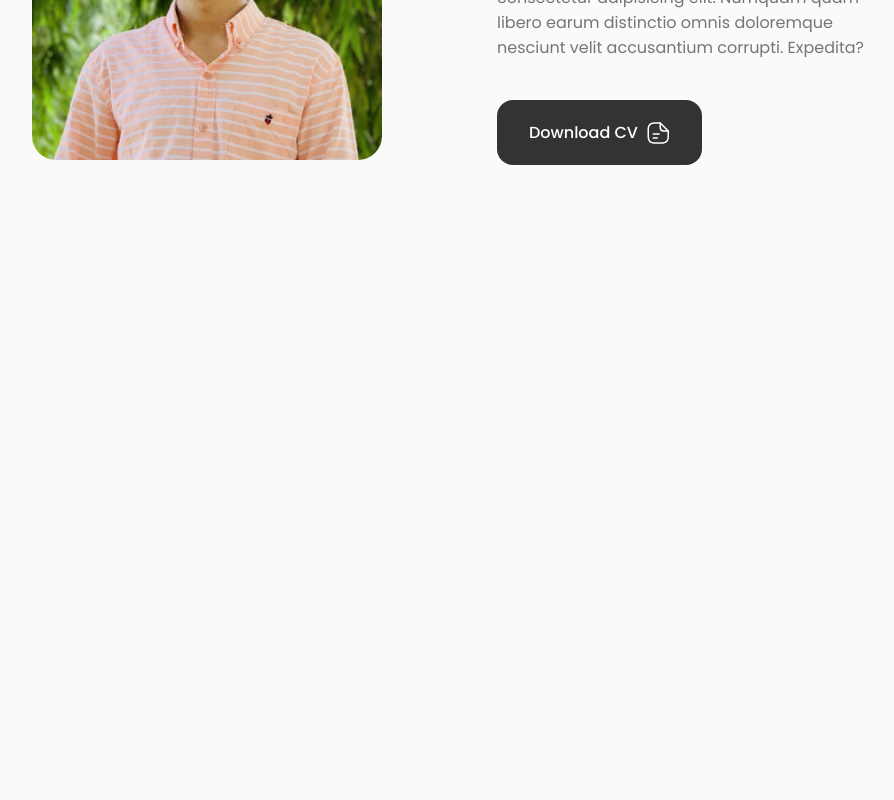
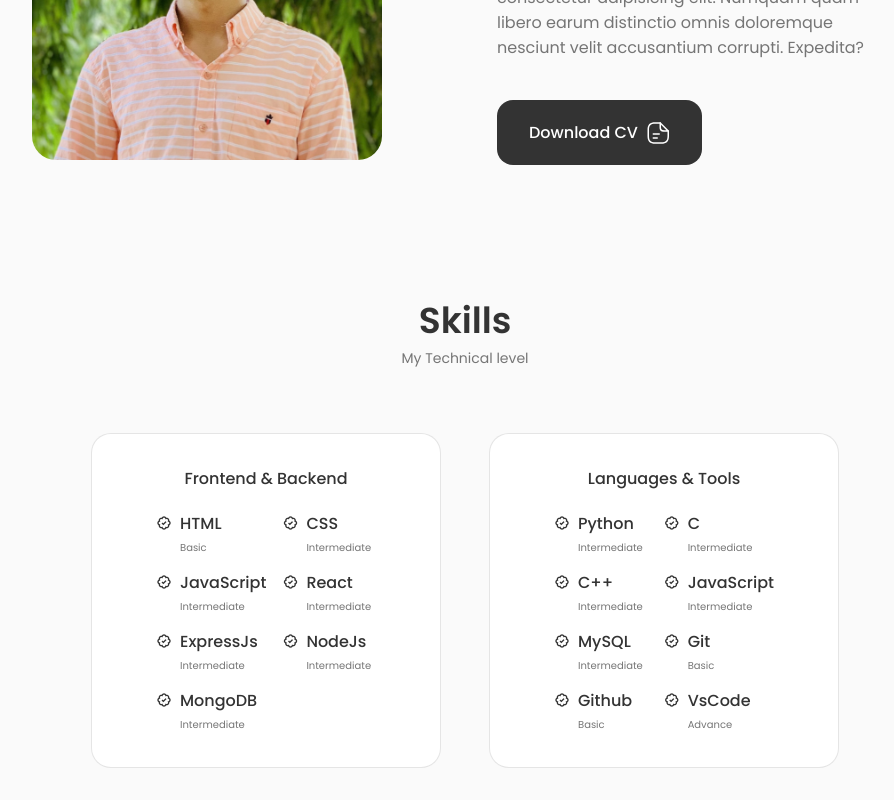
Before and after one commit to vanshugalhotra3332/react-portfolio, a React (Create React App) app: page / in a window 1280 px wide. Shown: the part 1116-1916 px from the top of the page, without its empty margins (175-1069 px from the left). Before the commit the page ends 1313 px from the top, so only its background shows below. Built offline with nearby package versions, Linux system fonts and the light colour scheme.

Commit message:
added skills component

```diff
--- a/src/App.js
+++ b/src/App.js
@@ -2,6 +2,7 @@
 import About from "./Components/About/About";
 import Header from "./Components/Header/Header";
 import Home from "./Components/Home/Home";
+import Skills from "./Components/Skills/Skills";
 
 function App() {
   return (
@@ -11,6 +12,7 @@
       <main className="main">
         <Home />
         <About />
+        <Skills />
       </main>
     </div>
   );
--- a/src/Components/About/About.js
+++ b/src/Components/About/About.js
@@ -7,8 +7,10 @@
 const About = () => {
   return (
     <section className="about section" id="about">
+
       <h2 className="section__title">About Me</h2>
       <span className="section__subtitle">My Introduction</span>
+
       <div className="about__container container grid">
         <img src={AboutImg} alt="" className="about__img" />
         <div className="about__data">
--- a/src/Components/About/about.css
+++ b/src/Components/About/about.css
@@ -52,7 +52,7 @@
     grid-template-columns: 1fr;
     row-gap: 2.5rem;
   }
-  .aobut__img {
+  .about__img {
     width: 220px;
   }
   .about__box {
--- /dev/null
+++ b/src/Components/Skills/Frontend_Backend.js
@@ -0,0 +1,68 @@
+import React from "react";
+
+const Frontend = () => {
+  return (
+    <div className="skills__content">
+      <h3 className="skills__title">Frontend & Backend</h3>
+
+      <div className="skills__box">
+        <div className="skills__group">
+          <div className="skills__data">
+            <i className="bx bx-badge-check"></i>
+            <div>
+              <h3 className="skills__name">HTML</h3>
+              <span className="skills__level">Basic</span>
+            </div>
+          </div>
+
+          <div className="skills__data">
+            <i className="bx bx-badge-check"></i>
+            <div>
+              <h3 className="skills__name">CSS</h3>
+              <span className="skills__level">Intermediate</span>
+            </div>
+          </div>
+
+          <div className="skills__data">
+            <i className="bx bx-badge-check"></i>
+            <div>
+              <h3 className="skills__name">JavaScript</h3>
+              <span className="skills__level">Intermediate</span>
+            </div>
+          </div>
+          <div className="skills__data">
+            <i className="bx bx-badge-check"></i>
+            <div>
+              <h3 className="skills__name">React</h3>
+              <span className="skills__level">Intermediate</span>
+            </div>
+          </div>
+          <div className="skills__data">
+            <i className="bx bx-badge-check"></i>
+            <div>
+              <h3 className="skills__name">ExpressJs</h3>
+              <span className="skills__level">Intermediate</span>
+            </div>
+          </div>
+          <div className="skills__data">
+            <i className="bx bx-badge-check"></i>
+            <div>
+              <h3 className="skills__name">NodeJs</h3>
+              <span className="skills__level">Intermediate</span>
+            </div>
+          </div>
+
+          <div className="skills__data">
+            <i className="bx bx-badge-check"></i>
+            <div>
+              <h3 className="skills__name">MongoDB</h3>
+              <span className="skills__level">Intermediate</span>
+            </div>
+          </div>
+        </div>
+      </div>
+    </div>
+  );
+};
+
+export default Frontend;
--- /dev/null
+++ b/src/Components/Skills/Languages.js
@@ -0,0 +1,76 @@
+import React from "react";
+
+const Backend = () => {
+  return (
+    <div className="skills__content">
+      <h3 className="skills__title">Languages & Tools</h3>
+
+      <div className="skills__box">
+        <div className="skills__group">
+          <div className="skills__data">
+            <i className="bx bx-badge-check"></i>
+            <div>
+              <h3 className="skills__name">Python</h3>
+              <span className="skills__level">Intermediate</span>
+            </div>
+          </div>
+
+          <div className="skills__data">
+            <i className="bx bx-badge-check"></i>
+            <div>
+              <h3 className="skills__name">C</h3>
+              <span className="skills__level">Intermediate</span>
+            </div>
+          </div>
+
+          <div className="skills__data">
+            <i className="bx bx-badge-check"></i>
+            <div>
+              <h3 className="skills__name">C++</h3>
+              <span className="skills__level">Intermediate</span>
+            </div>
+          </div>
+          <div className="skills__data">
+            <i className="bx bx-badge-check"></i>
+            <div>
+              <h3 className="skills__name">JavaScript</h3>
+              <span className="skills__level">Intermediate</span>
+            </div>
+          </div>
+          <div className="skills__data">
+            <i className="bx bx-badge-check"></i>
+            <div>
+              <h3 className="skills__name">MySQL</h3>
+              <span className="skills__level">Intermediate</span>
+            </div>
+          </div>
+
+          <div className="skills__data">
+            <i className="bx bx-badge-check"></i>
+            <div>
+              <h3 className="skills__name">Git</h3>
+              <span className="skills__level">Basic</span>
+            </div>
+          </div>
+          <div className="skills__data">
+            <i className="bx bx-badge-check"></i>
+            <div>
+              <h3 className="skills__name">Github</h3>
+              <span className="skills__level">Basic</span>
+            </div>
+          </div>
+
+          <div className="skills__data">
+            <i className="bx bx-badge-check"></i>
+            <div>
+              <h3 className="skills__name">VsCode</h3>
+              <span className="skills__level">Advance</span>
+            </div>
+          </div>
+        </div>
+      </div>
+    </div>
+  );
+};
+
+export default Backend;
--- /dev/null
+++ b/src/Components/Skills/Skills.js
@@ -0,0 +1,20 @@
+import React from "react";
+import Languages from "./Languages";
+import FrontendBackend from "./Frontend_Backend";
+import "./skills.css";
+
+const Skills = () => {
+  return (
+    <section className="skills section" id="skills">
+      <h2 className="section__title">Skills</h2>
+      <span className="section__subtitle">My Technical level</span>
+
+      <div className="skills__container container grid">
+        <FrontendBackend />
+        <Languages />
+      </div>
+    </section>
+  );
+};
+
+export default Skills;
--- /dev/null
+++ b/src/Components/Skills/skills.css
@@ -0,0 +1,82 @@
+.skills__container {
+  grid-template-columns: repeat(2, 350px);
+  column-gap: 3rem;
+  justify-content: center;
+}
+
+.skills__content {
+  background-color: var(--container-color);
+  border: 1px solid rgba(0, 0, 0, 0.1);
+  padding: 2rem 4rem;
+  border-radius: 1.25rem;
+}
+
+.skills__title {
+  font-size: var(--normal-font-size);
+  font-weight: var(--font-medium);
+  text-align: center;
+  margin-bottom: var(--mb-1-5);
+}
+
+.skills__box {
+  display: flex;
+  justify-content: center;
+  column-gap: 2.5rem;
+}
+
+.skills__group {
+  display: grid;
+  grid-template-columns: repeat(2, 1fr);
+  align-items: flex-start;
+  row-gap: 1rem;
+  column-gap: 1rem;
+}
+
+.skills__data {
+  display: flex;
+  column-gap: 0.5rem;
+}
+
+.skills .bx-badge-check {
+  font-size: 1rem;
+  color: var(--title-color);
+}
+
+.skills__name {
+  font-size: var(--normal-font-size);
+  font-weight: var(--font-medium);
+  line-height: 18px;
+}
+
+.skills__level {
+  font-size: var(--tiny-font-size);
+}
+
+/* --------------break points --------------------- */
+
+/* for large devices */
+@media screen and (max-width: 992px) {
+  .skills__container {
+    grid-template-columns: max-content;
+    row-gap: 2rem;
+  }
+}
+
+@media screen and (max-width: 576px) {
+    .skills__container{
+        grid-template-columns: 1fr;
+    }
+    .skills_content{
+        padding: 1.5rem;
+    }
+}
+
+/* for small devices */
+@media screen and (max-width: 350px) {
+    .skills__box{
+        column-gap: 1.25rem;
+    }
+    .skills__name{
+        font-size: var(--small-font-size);
+    }
+}
```
